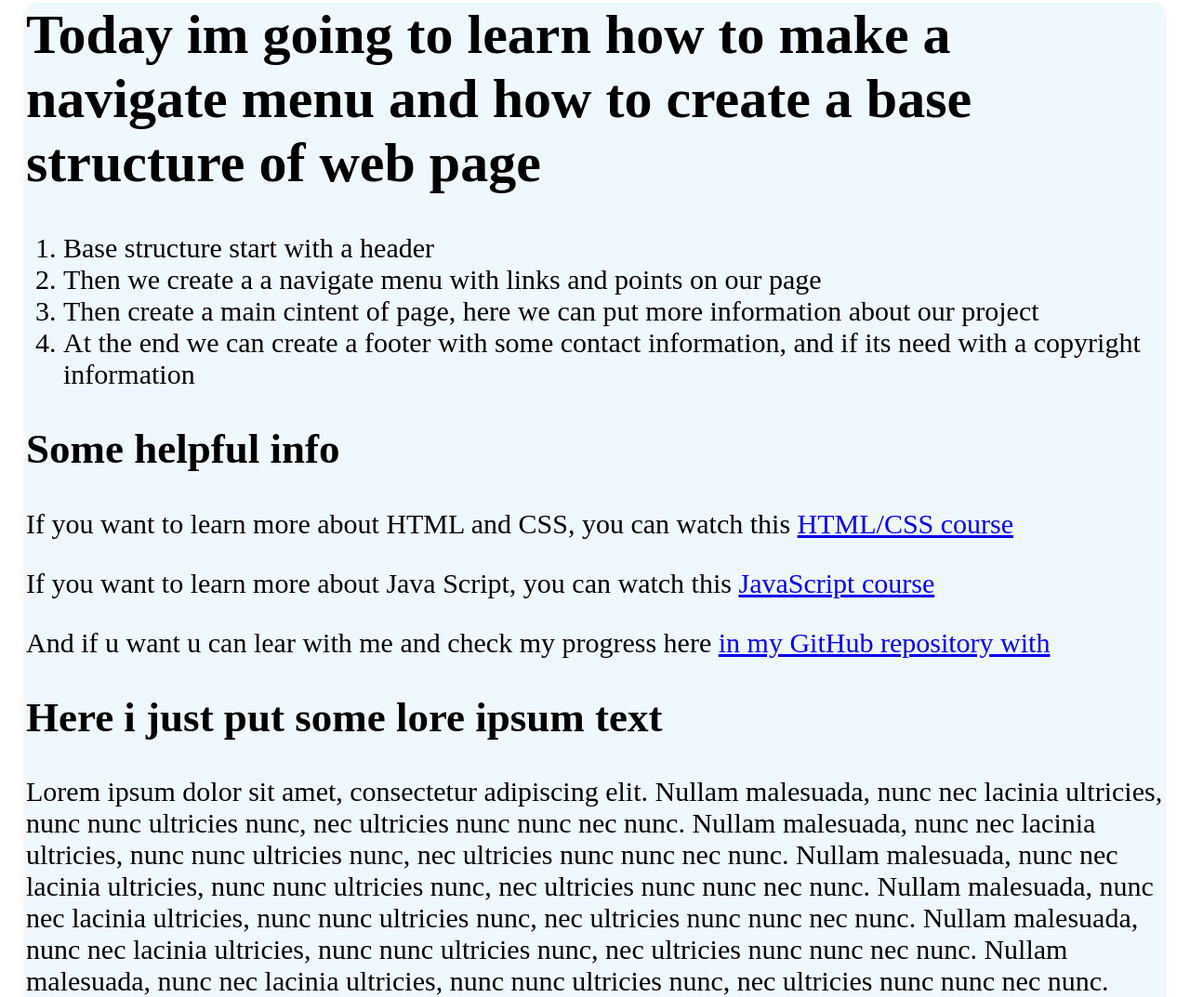
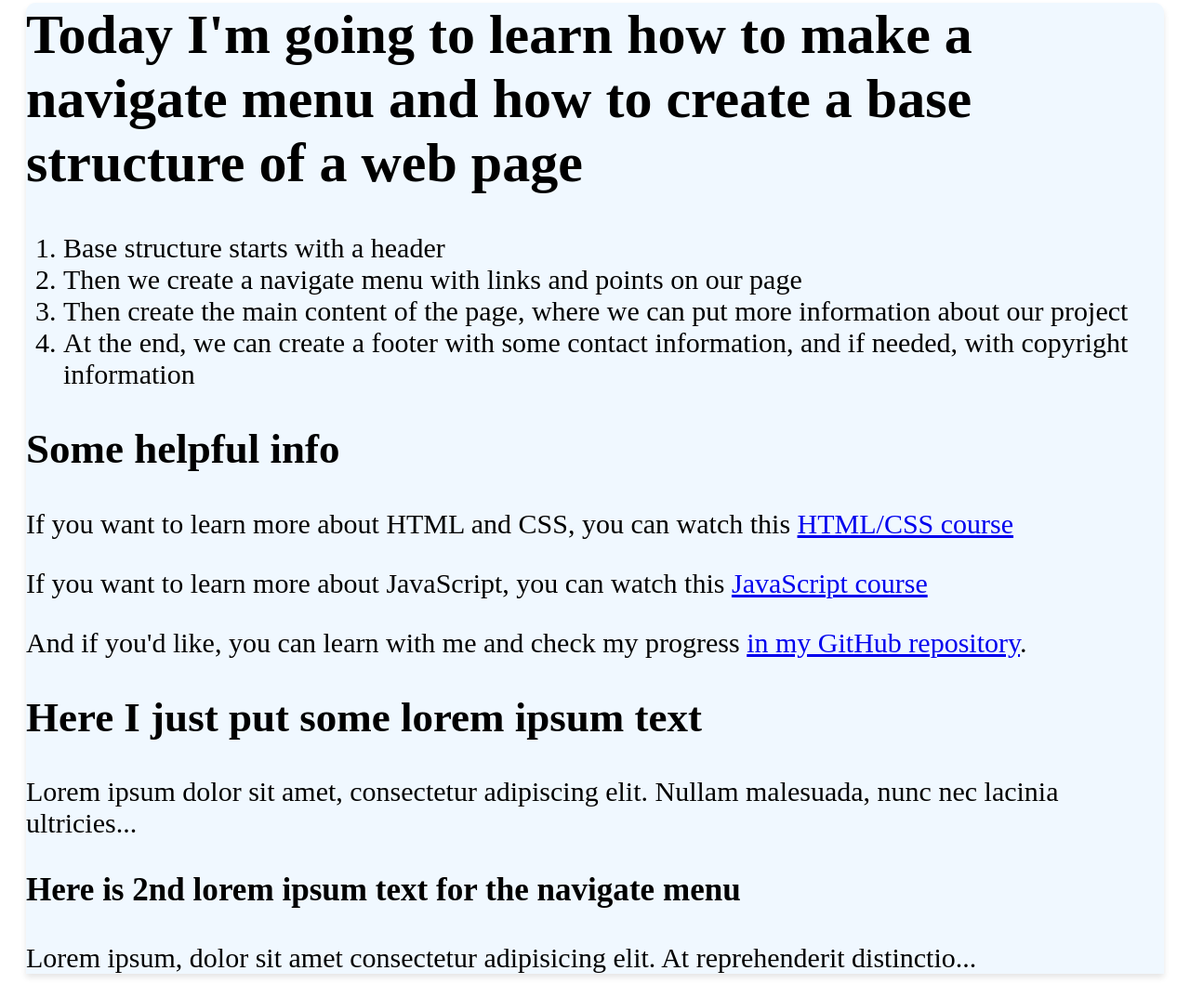
Before and after one commit to Vantana1995/Daily-dose-of-programming, a plain HTML site: page day 3/index.html in a window 1280 px wide. Shown: the part 203-1276 px from the top of the page at 93% size. Drawn offline with Linux system fonts and the light colour scheme.

Commit message:
Обновление контента

```diff
--- a/day 3/index.html
+++ b/day 3/index.html
@@ -1,12 +1,12 @@
 <!DOCTYPE html>
 <html>
   <head>
-    <title>Page with navigate menu</title>
+    <title>Page with Navigate Menu</title>
     <link rel="stylesheet" type="text/css" href="style.css" />
   </head>
   <body>
     <header class="header" id="head">
-      <h1>Page with navigate menu</h1>
+      <h1>Page with Navigate Menu</h1>
     </header>
     <nav class="nav">
       <select
@@ -16,40 +16,39 @@
         onchange="location = this.value;"
       >
         <option value="" disabled selected hidden>Navigate</option>
-        <option value="../day 1/index.html">First day</option>
-        <option value="../day 2/index.html">Second day, a bit more info</option>
-
+        <option value="../day-1/index.html">First day</option>
+        <option value="../day-2/index.html">Second day, a bit more info</option>
         <option
           value="https://www.youtube.com/watch?v=heR3T8-AKP0&list=RDheR3T8-AKP0&start_radio=1"
         >
           Youtube jam
         </option>
-        <option value="#main">Main</option>
-        <option value="#info">Helpful info</option>
-        <option value="#lorem">First lorem text</option>
-        <option value="#ipsum">Second lorem text</option>
+        <option value="./index.html#main">Main</option>
+        <option value="./index.html#info">Helpful info</option>
+        <option value="./index.html#lorem">First lorem text</option>
+        <option value="./index.html#ipsum">Second lorem text</option>
       </select>
     </nav>
     <main class="main" id="main">
       <h1>
-        Today im going to learn how to make a navigate menu and how to create a
-        base structure of web page
+        Today I'm going to learn how to make a navigate menu and how to create a
+        base structure of a web page
       </h1>
       <ol>
-        <li>Base structure start with a header</li>
+        <li>Base structure starts with a header</li>
         <li>
-          Then we create a a navigate menu with links and points on our page
+          Then we create a navigate menu with links and points on our page
         </li>
         <li>
-          Then create a main cintent of page, here we can put more information
-          about our project
+          Then create the main content of the page, where we can put more
+          information about our project
         </li>
         <li>
-          At the end we can create a footer with some contact information, and
-          if its need with a copyright information
+          At the end, we can create a footer with some contact information, and
+          if needed, with copyright information
         </li>
       </ol>
-      <dev class="info" id="info">
+      <div class="info" id="info">
         <h2>Some helpful info</h2>
         <p>
           If you want to learn more about HTML and CSS, you can watch this
@@ -57,55 +56,28 @@
             HTML/CSS course</a
           >
         </p>
-
         <p>
-          If you want to learn more about Java Script, you can watch this
+          If you want to learn more about JavaScript, you can watch this
           <a href="https://www.youtube.com/watch?v=EerdGm-ehJQ">
             JavaScript course</a
           >
         </p>
         <p>
-          And if u want u can lear with me and check my progress here
+          And if you'd like, you can learn with me and check my progress
           <a href="https://github.com/Vantana1995/Daily-dose-of-programming">
-            in my GitHub repository with
-          </a>
+            in my GitHub repository</a
+          >.
         </p>
-      </dev>
-
-      <h2>Here i just put some lore ipsum text</h2>
+      </div>
+      <h2>Here I just put some lorem ipsum text</h2>
       <p id="lorem">
         Lorem ipsum dolor sit amet, consectetur adipiscing elit. Nullam
-        malesuada, nunc nec lacinia ultricies, nunc nunc ultricies nunc, nec
-        ultricies nunc nunc nec nunc. Nullam malesuada, nunc nec lacinia
-        ultricies, nunc nunc ultricies nunc, nec ultricies nunc nunc nec nunc.
-        Nullam malesuada, nunc nec lacinia ultricies, nunc nunc ultricies nunc,
-        nec ultricies nunc nunc nec nunc. Nullam malesuada, nunc nec lacinia
-        ultricies, nunc nunc ultricies nunc, nec ultricies nunc nunc nec nunc.
-        Nullam malesuada, nunc nec lacinia ultricies, nunc nunc ultricies nunc,
-        nec ultricies nunc nunc nec nunc. Nullam malesuada, nunc nec lacinia
-        ultricies, nunc nunc ultricies nunc, nec ultricies nunc nunc nec nunc.
-        Nullam malesuada, nunc nec lacinia ultricies, nunc nunc ultricies nunc,
-        nec ultricies nunc nunc nec nunc. Nullam malesuada, nunc nec lacinia
-        ultricies, nunc nunc ultricies nunc, nec ultricies nunc nunc nec nunc.
-        Nullam malesuada, nunc nec lacinia ultricies, nunc nunc ultricies nunc,
-        nec ultricies nunc nunc nec nunc. Nullam malesuada, nunc nec lacinia
-        ultricies, nunc nunc ultricies nunc, nec ultricies nunc nunc nec nunc.
-        Nullam malesuada, nunc nec lacinia ultricies, nunc nunc ultricies nunc,
-        nec ultricies nunc nunc nec nunc. Nullam malesuada, nunc nec lacinia
-        ultricies, nunc nunc ultricies nunc, nec ultricies nunc nunc nec nunc.
-        Nullam malesuada, nunc nec lacinia ultricies, nunc nunc ultricies nunc,
-        nec ultricies nunc nunc nec nunc. Nullam malesuada, nunc nec lacinia
-        ultricies, nunc nunc ultricies nunc, nec ultricies nunc nunc nec nunc.
+        malesuada, nunc nec lacinia ultricies...
       </p>
-      <h3>Here is 2nd lore ipsum text for navigate menu</h3>
+      <h3>Here is 2nd lorem ipsum text for the navigate menu</h3>
       <p id="ipsum">
         Lorem ipsum, dolor sit amet consectetur adipisicing elit. At
-        reprehenderit distinctio, deserunt autem natus pariatur repellendus,
-        ipsam magnam fugiat veniam commodi vel architecto consequatur quo nam
-        temporibus aliquam vitae cumque?Lorem ipsum dolor sit amet consectetur
-        adipisicing elit. Praesentium quisquam deserunt quasi sapiente error
-        hic, repellat, iure sint sequi maiores numquam architecto dolores
-        officia ea dignissimos nihil mollitia. Hic, ullam.
+        reprehenderit distinctio...
       </p>
     </main>
     <footer class="footer" id="footer">
```
